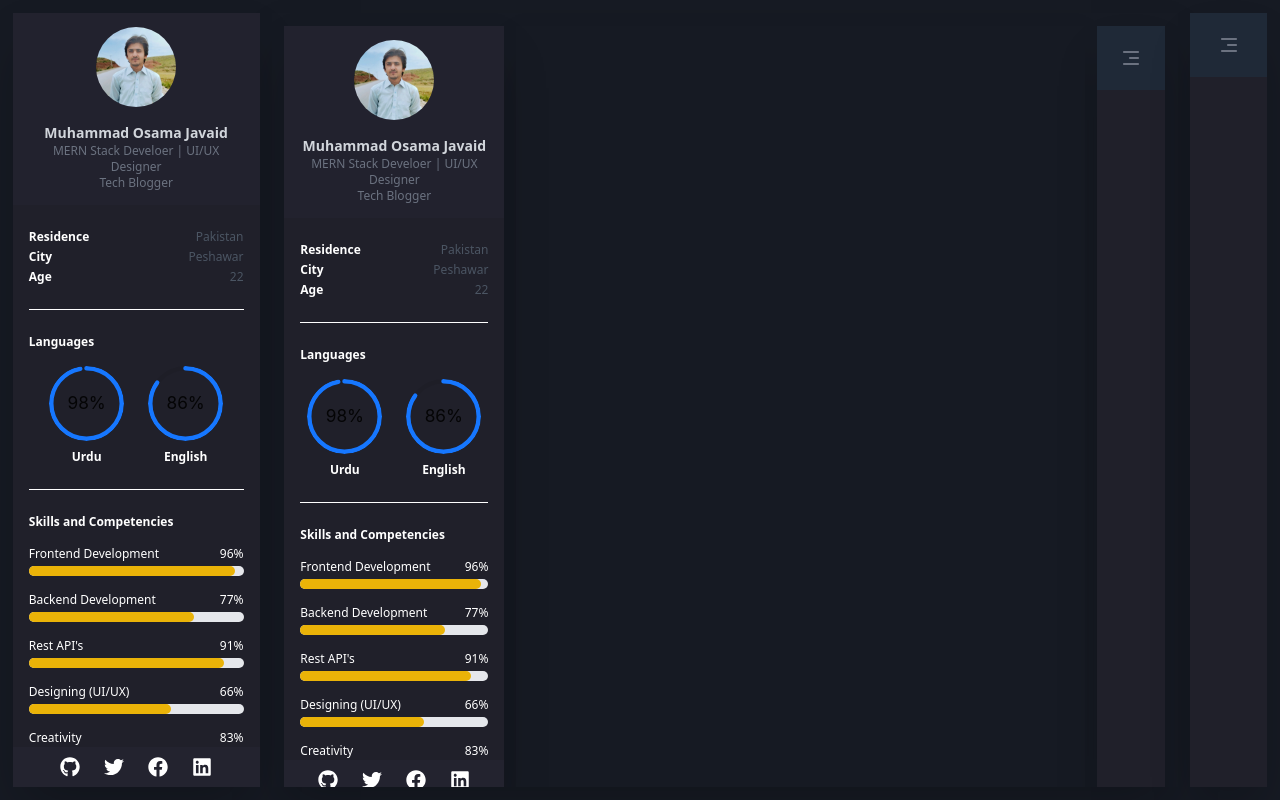
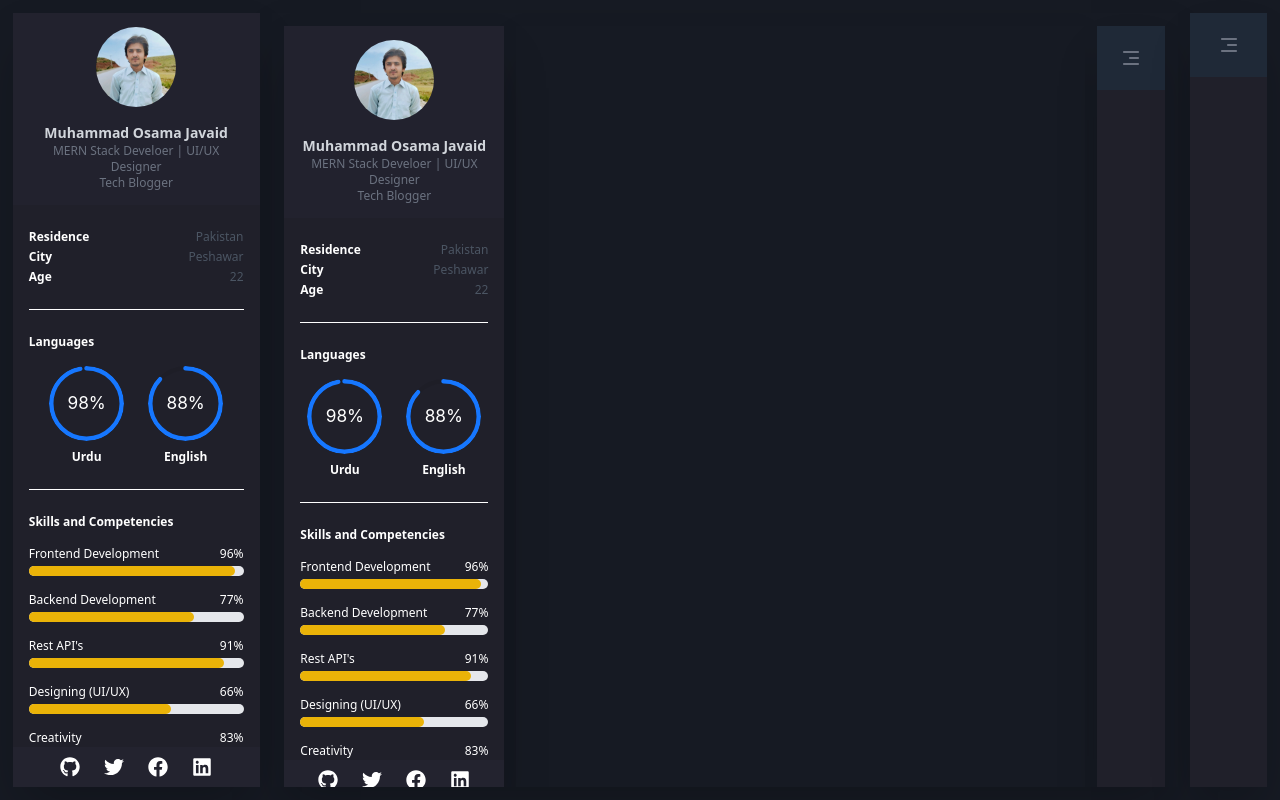
Before and after one commit to velocity-forge/Portfolio, a Next.js app: page /layout in a window 1280 px wide. Built offline with nearby package versions, Linux system fonts and the light colour scheme.

Commit message:
radial progress bar fixed

```diff
--- a/components/Common/Intro/Languages.jsx
+++ b/components/Common/Intro/Languages.jsx
@@ -1,17 +1,33 @@
 import { Progress } from "antd"
+import { useEffect, useState } from "react"
 
 const Languages = () => {
+    const [urdu, setUrdu] = useState(0)
+    const [english, setEnglish] = useState(0)
+
+    useEffect(() => {
+        const timer = setInterval(() => {
+            if (urdu < 98) {
+                setUrdu(prevCount => prevCount + 1);
+            }
+            if (english < 88) {
+                setEnglish(prevCount => prevCount + 1);
+            }
+        }, 30);
+
+        return () => clearInterval(timer);
+    }, [urdu, english])
     return (
         <div className="flex flex-col space-y-1 pt-6">
             <div className="flex flex-col gap-y-4">
                 <span className='text-white text-xs font-bold'>Languages</span>
                 <div className="flex flex-row items-center justify-center space-x-6">
                     <div className="flex flex-col items-center justify-center gap-y-2">
-                        <Progress className="text-white" type="circle" percent={98} size={75} />
+                        <Progress className="text-white" type="circle" percent={urdu} size={75} />
                         <span className='text-xs font-bold text-white'>Urdu</span>
                     </div>
                     <div className="flex flex-col items-center justify-center gap-y-2">
-                        <Progress type="circle" percent={86} size={75} />
+                        <Progress type="circle" percent={english} size={75} />
                         <span className='text-xs font-bold text-white'>English</span>
                     </div>
                 </div>
--- a/styles/globals.css
+++ b/styles/globals.css
@@ -67,3 +67,7 @@ body {
         }
       }
   }
+  /* antd css */
+  .ant-progress-text{
+    color:white !important
+  }
```
